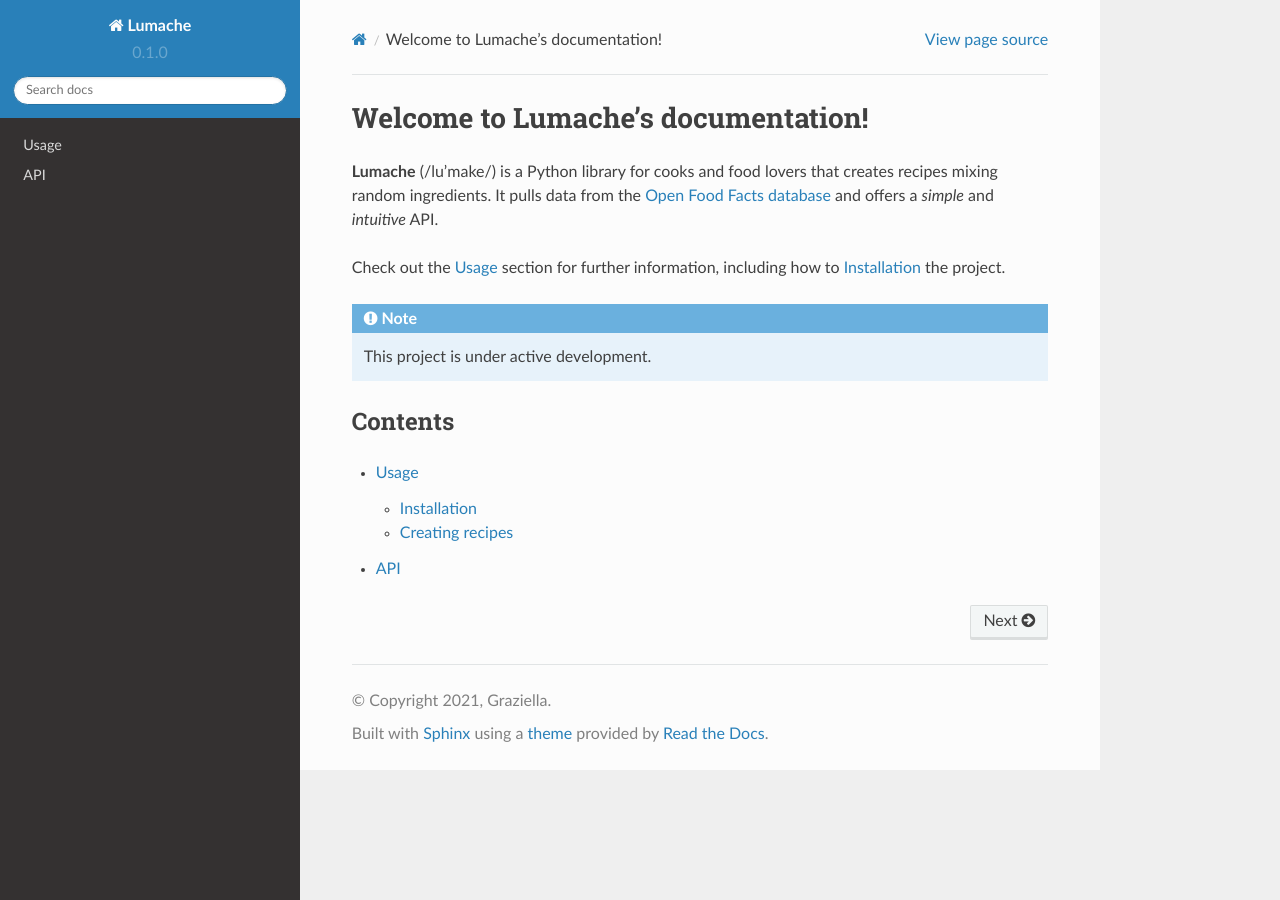
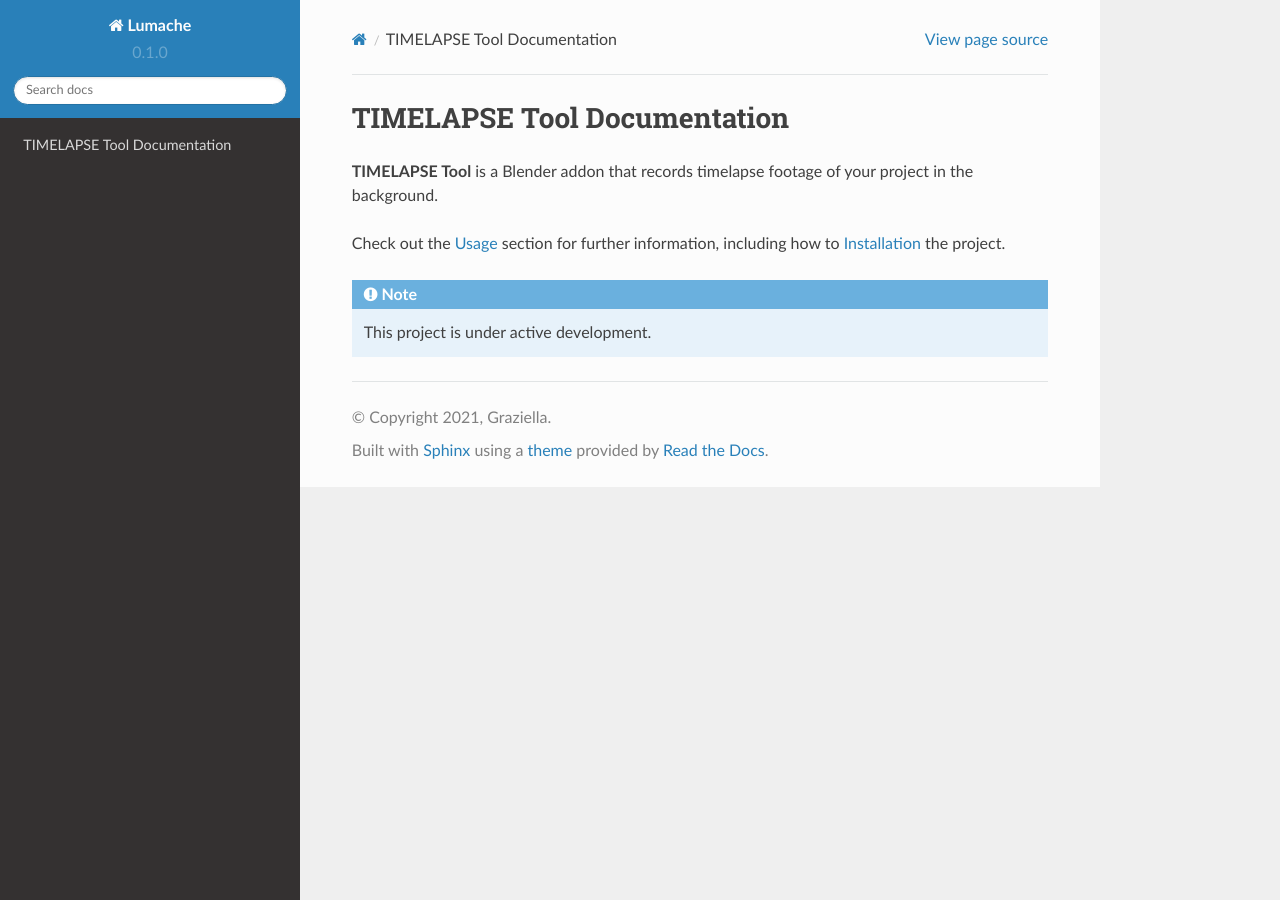
Before and after one commit to fwiller-git/TIMELAPSE-Tool-Docs, a Sphinx documentation site: the page built from docs/source/index.rst, in a window 1280 px wide. Built offline with Sphinx 7.4.7 and the Read the Docs theme 2.0.0, drawn with Linux system fonts in a browser that asks for light colours.

Commit message:
Update index.rst
edited home page to be relevant to TLTool

```diff
--- a/docs/source/index.rst
+++ b/docs/source/index.rst
@@ -1,10 +1,7 @@
-Welcome to Lumache's documentation!
+TIMELAPSE Tool Documentation
 ===================================
 
-**Lumache** (/lu'make/) is a Python library for cooks and food lovers
-that creates recipes mixing random ingredients.
-It pulls data from the `Open Food Facts database <https://world.openfoodfacts.org/>`_
-and offers a *simple* and *intuitive* API.
+**TIMELAPSE Tool** is a Blender addon that records timelapse footage of your project in the background.
 
 Check out the :doc:`usage` section for further information, including
 how to :ref:`installation` the project.
@@ -12,11 +9,3 @@
 .. note::
 
    This project is under active development.
-
-Contents
---------
-
-.. toctree::
-
-   usage
-   api
```
